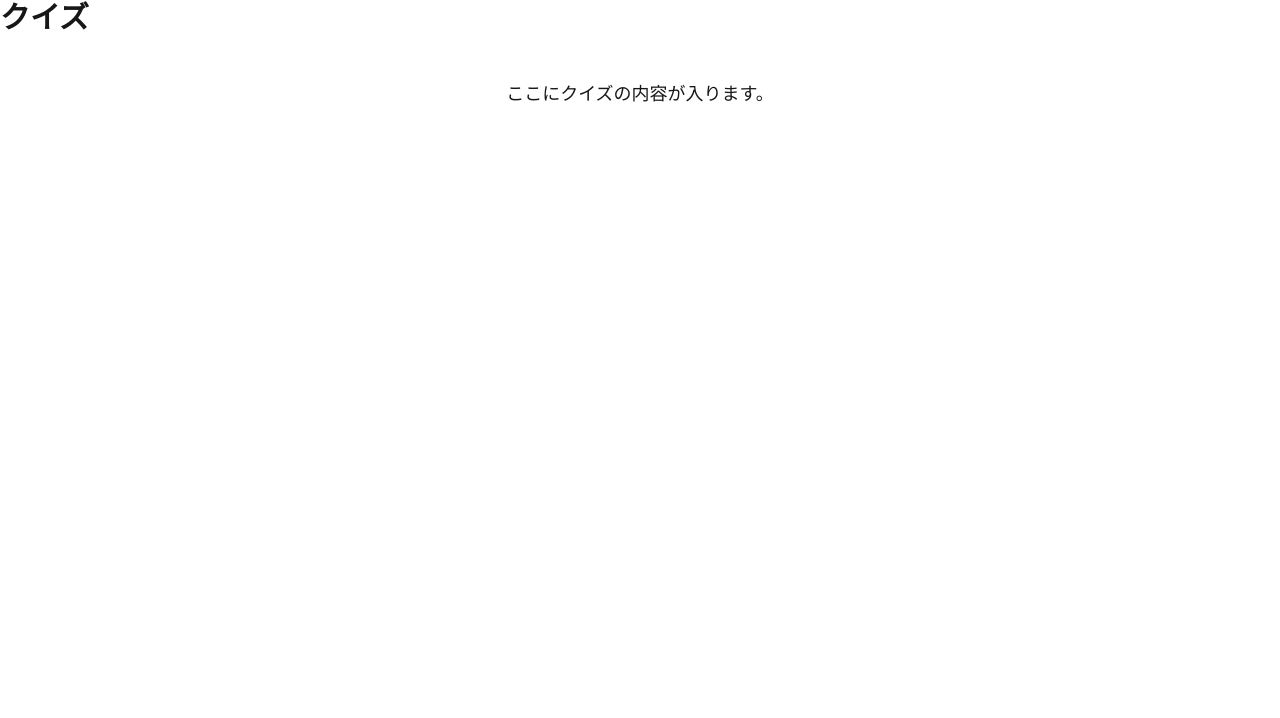
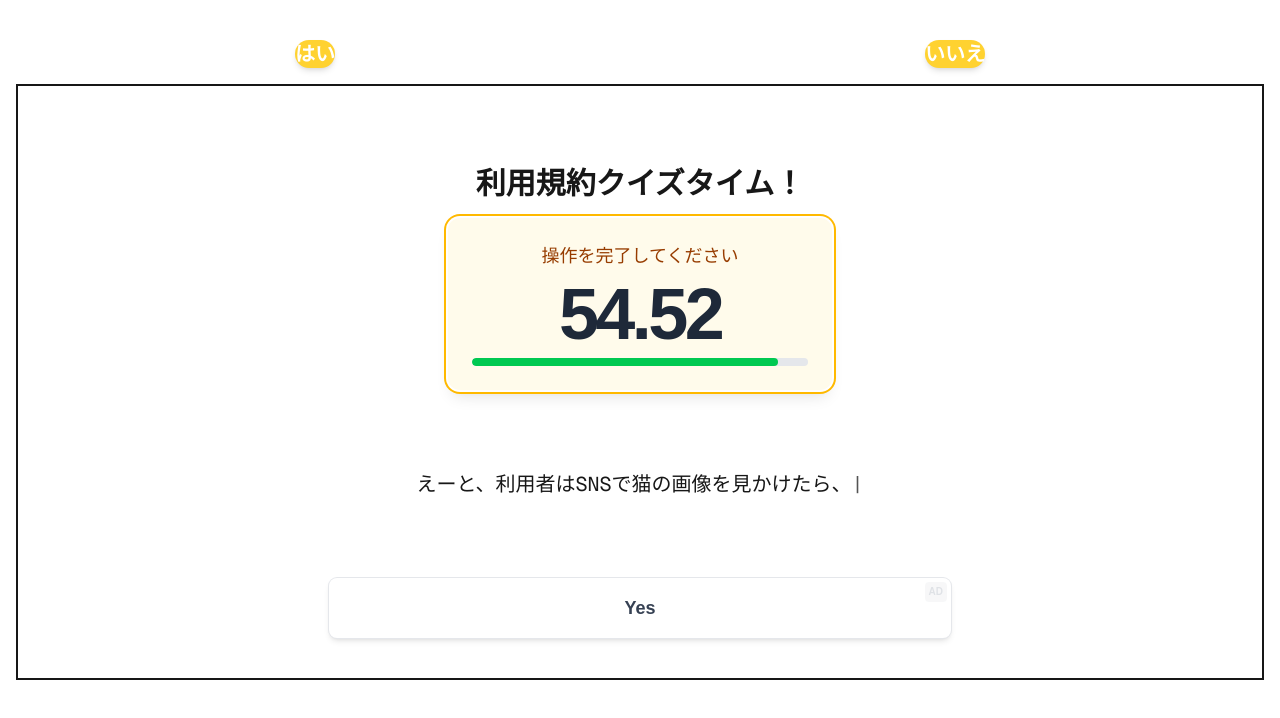
Before and after one commit to acu4git/indian, a Next.js app: page /quiz in a window 1280 px wide. Shown: the top 718 px of the page. Built offline with nearby package versions, Linux system fonts and the light colour scheme.

Commit message:
feat: カス`quiz`ページ作成

```diff
--- /dev/null
+++ b/src/app/quiz/components/anxiety-timer.tsx
@@ -0,0 +1,72 @@
+"use client";
+
+import { useState, useEffect } from "react";
+
+// コンポーネントのPropsの型定義
+interface AnxietyTimerProps {
+  /** カウントダウンする秒数（デフォルトは15秒） */
+  durationInSeconds?: number;
+}
+
+/**
+ * ユーザーを焦らせるためだけの、見かけ上のタイマーコンポーネント
+ */
+export default function AnxietyTimer({
+  durationInSeconds = 15,
+}: AnxietyTimerProps) {
+  // 時間の内部状態はミリ秒で管理
+  const [timeLeft, setTimeLeft] = useState(durationInSeconds * 1000);
+
+  useEffect(() => {
+    // 時間が0以下ならタイマーを開始しない
+    if (timeLeft <= 0) return;
+
+    // 10ミリ秒ごとにタイマーを更新
+    const timerId = setInterval(() => {
+      setTimeLeft((prevTime) => prevTime - 10);
+    }, 10);
+
+    // 時間が0になったらタイマーを停止
+    if (timeLeft <= 0) {
+      clearInterval(timerId);
+    }
+
+    // コンポーネントがアンマウントされる時にタイマーをクリーンアップ
+    return () => {
+      clearInterval(timerId);
+    };
+  }, [timeLeft]); // timeLeftが変わるたびにeffectをチェック
+
+  // ミリ秒を「秒.ミリ秒（2桁）」の形式にフォーマットする
+  const seconds = Math.floor(timeLeft / 1000);
+  const milliseconds = Math.floor((timeLeft % 1000) / 10); // 100分の1秒単位
+  const formattedTime = `${String(seconds).padStart(2, "0")}.${String(
+    milliseconds
+  ).padStart(2, "0")}`;
+
+  // 残り時間に応じてスタイルを動的に変更
+  const isUrgent = timeLeft > 0 && timeLeft <= 5000; // 残り5秒で緊急モード
+
+  return (
+    <div className="w-lg mx-auto my-4 max-w-sm rounded-xl bg-amber-50 p-6 text-center shadow-lg ring-2 ring-amber-400 ring-offset-2">
+      <p className="text-lg font-medium text-amber-800">
+        {timeLeft > 0 ? "操作を完了してください" : "時間切れ"}
+      </p>
+      <p
+        className={`my-2 text-7xl font-bold tracking-tighter transition-colors duration-500
+          ${isUrgent ? "text-red-600 animate-pulse" : "text-gray-800"}
+        `}
+      >
+        {formattedTime}
+      </p>
+      <div className="h-2 w-full overflow-hidden rounded-full bg-gray-200">
+        <div
+          className={`h-full rounded-full transition-all duration-100 ease-linear
+            ${isUrgent ? "bg-red-500" : "bg-green-500"}
+          `}
+          style={{ width: `${(timeLeft / (durationInSeconds * 1000)) * 100}%` }}
+        />
+      </div>
+    </div>
+  );
+}
--- /dev/null
+++ b/src/app/quiz/components/deceptive-ad.tsx
@@ -0,0 +1,28 @@
+import Link from "next/link";
+
+// components/DeceptiveAdButton.tsx
+interface DeceptiveAdButtonProps {
+  text: string;
+  adUrl?: string;
+}
+
+export default function DeceptiveAdButton({
+  text,
+  adUrl = "/Ad?videoId=aLpcjQDiBDM&returnUrl=%2quiz",
+}: DeceptiveAdButtonProps) {
+  return (
+    <Link
+      href={adUrl}
+      target="_blank"
+      rel="noopener noreferrer"
+      className="group relative block w-full rounded-lg bg-white p-4 text-center text-lg font-semibold text-gray-700 shadow-md ring-1 ring-gray-200 transition-all hover:bg-gray-50 active:scale-[0.98] active:shadow-sm"
+    >
+      {/* 小さな広告ラベル */}
+      <span className="absolute top-1 right-1 rounded-sm bg-gray-200 px-1 py-0.5 text-[10px] font-bold text-gray-400 opacity-30 transition-opacity group-hover:opacity-100">
+        AD
+      </span>
+
+      {text}
+    </Link>
+  );
+}
--- /dev/null
+++ b/src/app/quiz/components/typewriter.tsx
@@ -0,0 +1,70 @@
+"use client";
+
+import { random } from "lodash";
+import { useEffect, useRef, useState } from "react";
+
+const JP_CHARS =
+  "あいうえおかきくけこさしすせそたちつてとなにぬねのはひふへほまみむめもやゆよらりるれろわをんー、。アイウエオカキクケコサシスセソタチツテトナニヌネノハヒフヘホマミムメモヤユヨラリルレロワヲンabcdefghijklmnopqrstuvwxyzABCDEFGHIJKLMNOPQRSTUVWXYZ";
+
+function useTypewriter(text: string) {
+  const [displayedText, setDisplayedText] = useState("");
+  const indexRef = useRef(0);
+  const mistakedRef = useRef(false);
+
+  useEffect(() => {
+    setDisplayedText("");
+    indexRef.current = 0;
+    mistakedRef.current = false;
+    const timeoutIds: NodeJS.Timeout[] = [];
+
+    const doType = () => {
+      // 終了条件
+      if (indexRef.current >= text.length) {
+        return;
+      }
+
+      if (mistakedRef.current) {
+        mistakedRef.current = false;
+        setDisplayedText((prev) => prev.slice(0, -1));
+        timeoutIds.push(setTimeout(doType, random(150, 250)));
+        return;
+      }
+
+      if (Math.random() < 0.3) {
+        const mistakeChar = JP_CHARS[random(0, JP_CHARS.length - 1)];
+        setDisplayedText((prev) => prev + mistakeChar);
+
+        mistakedRef.current = true;
+        timeoutIds.push(setTimeout(doType, random(50, 150)));
+      } else {
+        console.log("type", text[indexRef.current]);
+        const currentIndex = indexRef.current;
+        setDisplayedText((prev) => prev + text[currentIndex]);
+        indexRef.current += 1;
+        timeoutIds.push(setTimeout(doType, random(50, 150)));
+      }
+    };
+
+    const startTimeout = setTimeout(doType, 500);
+
+    return () => {
+      clearTimeout(startTimeout);
+      timeoutIds.forEach(clearTimeout);
+    };
+  }, [text]);
+
+  return displayedText;
+}
+
+export default function Typewriter({ text }: { text: string }) {
+  const displayedText = useTypewriter(text);
+
+  return (
+    <div className="text-xl font-mono flex items-center justify-center">
+      <p>
+        {displayedText}
+        <span className="animate-pulse">|</span>
+      </p>
+    </div>
+  );
+}
--- a/src/app/quiz/page.tsx
+++ b/src/app/quiz/page.tsx
@@ -1,10 +1,43 @@
+"use client";
+
+import { useState } from "react";
+import Typewriter from "./components/typewriter";
+import AnxietyTimer from "./components/anxiety-timer";
+import DeceptiveAdButton from "./components/deceptive-ad";
+
+const QUESTIONS = [
+  "えーと、利用者はSNSで猫の画像を見かけたら、あ、3秒以内に「いいね」をしなければならないですか？",
+  "カレー味のかき氷を注文しますか？",
+];
+
 export default function QuizPage() {
+  const [index, setIndex] = useState(0);
+  const currentQuestion = QUESTIONS[index];
+
   return (
     <div className="flex flex-col w-dvw">
-      <h1 className="text-3xl font-bold mb-6 mx-auto fixed">クイズ</h1>
-      <div className="mt-20 mx-auto text-center">
-        <p className="text-lg">ここにクイズの内容が入ります。</p>
-        {/* クイズの選択肢や結果表示などのコンポーネントを追加 */}
+      <div className="flex justify-center mt-10 space-x-10">
+        {["はい", "いいえ"].map((option) => (
+          <button
+            key={option}
+            className="mx-auto  rounded-full bg-amber-300  text-xl font-semibold text-white shadow-md transition hover:bg-amber-500 active:scale-95"
+            onClick={() => setIndex((prev) => (prev + 1) % QUESTIONS.length)}
+          >
+            {option}
+          </button>
+        ))}
+      </div>
+      <div className="border-2 m-4 py-10">
+        <h1 className="text-3xl font-bold text-center mt-10">
+          利用規約クイズタイム！
+        </h1>
+        <AnxietyTimer durationInSeconds={60} />
+        <div className="mt-20 mx-auto text-center">
+          <Typewriter text={currentQuestion} />
+        </div>
+        <div className="mt-20 mx-auto w-1/2">
+          <DeceptiveAdButton text="Yes" />
+        </div>
       </div>
     </div>
   );
--- a/src/app/terms/components/infinite-terms.tsx
+++ b/src/app/terms/components/infinite-terms.tsx
@@ -49,16 +49,16 @@ const TERM_CANDIDATES = [
   "これを注文した利用者は、時間の流れを操作する権利を得る可能性があります。",
   "権利の行使によって生じた時空の歪みに対し、当サイトは一切の責任を負いません。",
   "利用者は、クリック音が隣人に聞こえないよう配慮しなければなりません。",
-  "404エラーページは、当サイトにおける隠しステージへの入り口です。",
+  // "404エラーページは、当サイトにおける隠しステージへの入り口です。",
   "隠しステージの存在は確認されていません。",
   "かき氷の器は、クラインの壺である場合があります。",
   "その場合、かき氷を食べ終えることは論理的に不可能です。",
-  "本規約は、下から上にスクロールすることで、全く異なる意味を持つよう設計されています。",
+  // "本規約は、下から上にスクロールすることで、全く異なる意味を持つよう設計されています。",
   "その設計は、まだ実装されていません。",
   "利用者は、自身の影と対話する時間を設けることが推奨されます。",
   "対話の内容は、当サイトのサーバーに自動的に送信されます。",
   "送信された内容は、次世代のかき氷フレーバー開発に利用されます。",
-  "「影味」のかき氷が登場した場合、それは前項に起因します。",
+  "「カレー味」のかき氷が登場した場合、それは前項に起因します。",
   "当サイトのドメイン名は、気まぐれで変更されます。",
   "変更の通知は、伝書鳩によって行われるものとします。",
   "利用者は、伝書鳩を受け取るための環境を整備する義務を負います。",
@@ -101,7 +101,7 @@ const TERM_CANDIDATES = [
   "あれはデザインです。",
   "本規約は、フィクションであり、実在の人物・団体・かき氷とは一切関係ありません。",
   "ただし、同意した場合はこの限りではありません。",
-  "当サイトのfaviconは、404ピクセル×404ピクセルの透明な画像です。",
+  // "当サイトのfaviconは、404ピクセル×404ピクセルの透明な画像です。",
   "見えないものを見る努力が、利用者には求められます。",
   "本規約の最終条項は、常にその一つ前の条項によって参照されます。",
   "この規約に同意したという事実は、同意した瞬間から忘れなければなりません。",
```
